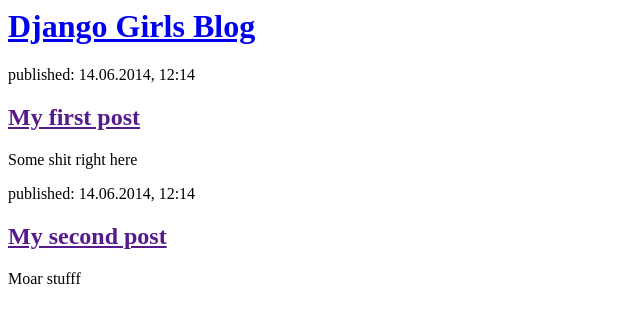
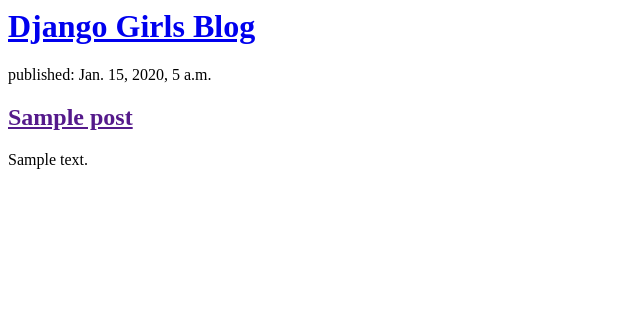
Before and after one commit to deatonjm/my-fourth-blog, a Django app: template blog/templates/blog/post_list.html in a window 1280 px wide. Shown: the top 323 px of the page, without its empty margins (0-640 px from the left). Run offline with Django 3.2, Linux system fonts and the light colour scheme; the template is opened without the code that fills it: values that come from a table or form of the project are taken from there, others are empty; tables that the repository leaves empty hold one stand-in row (values such as "Sample post").

Commit message:
Modified templates to display posts from database.

```diff
--- a/blog/templates/blog/post_list.html
+++ b/blog/templates/blog/post_list.html
@@ -6,15 +6,12 @@
 		<div>
 			<h1><a href="/">Django Girls Blog</a></h1>
 		</div>
-		<div>
-			<p>published: 14.06.2014, 12:14</p>
-			<h2><a href="">My first post</a></h2>
-			<p>Some shit right here</p>
-		</div>
-		<div>
-			<p>published: 14.06.2014, 12:14</p>
-			<h2><a href="">My second post</a></h2>
-			<p>Moar stufff</p>
-		</div>
+		{% for post in posts %}
+			<div>
+				<p>published: {{ post.published_date }}</p>
+				<h2><a href="">{{ post.title }}</a></h2>
+				<p>{{ post.text | linebreaksbr }}</p>
+			</div>
+		{% endfor %}
 	</body>
 </html>
--- a/blog/views.py
+++ b/blog/views.py
@@ -1,4 +1,7 @@
 from django.shortcuts import render
+from django.utils import timezone
+from .models import Post
 
 def post_list(request):
-	return render(request, 'blog/post_list.html', {})
+	posts = Post.objects.filter(published_date__lte=timezone.now()).order_by('published_date')
+	return render(request, 'blog/post_list.html', {'posts': posts})
```
